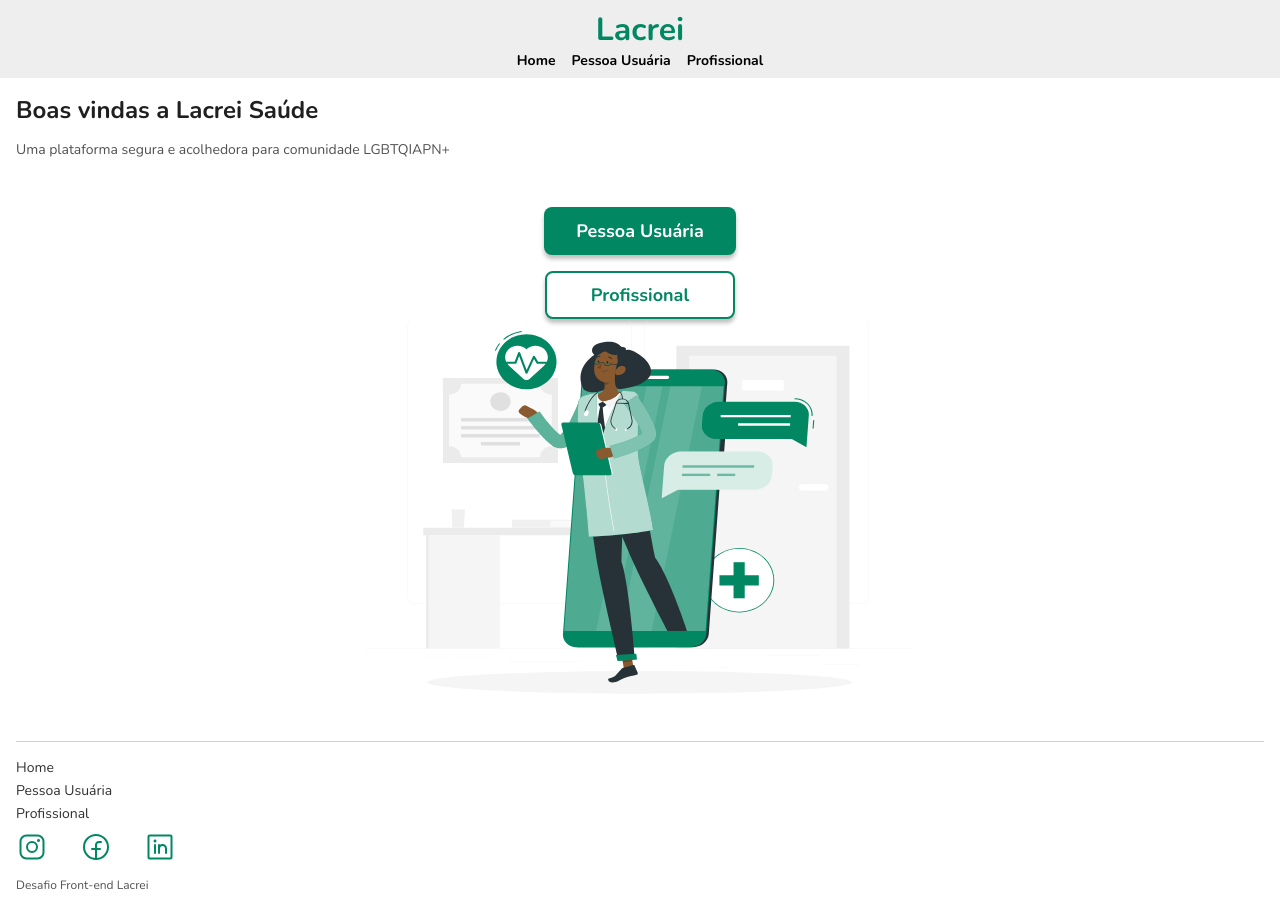
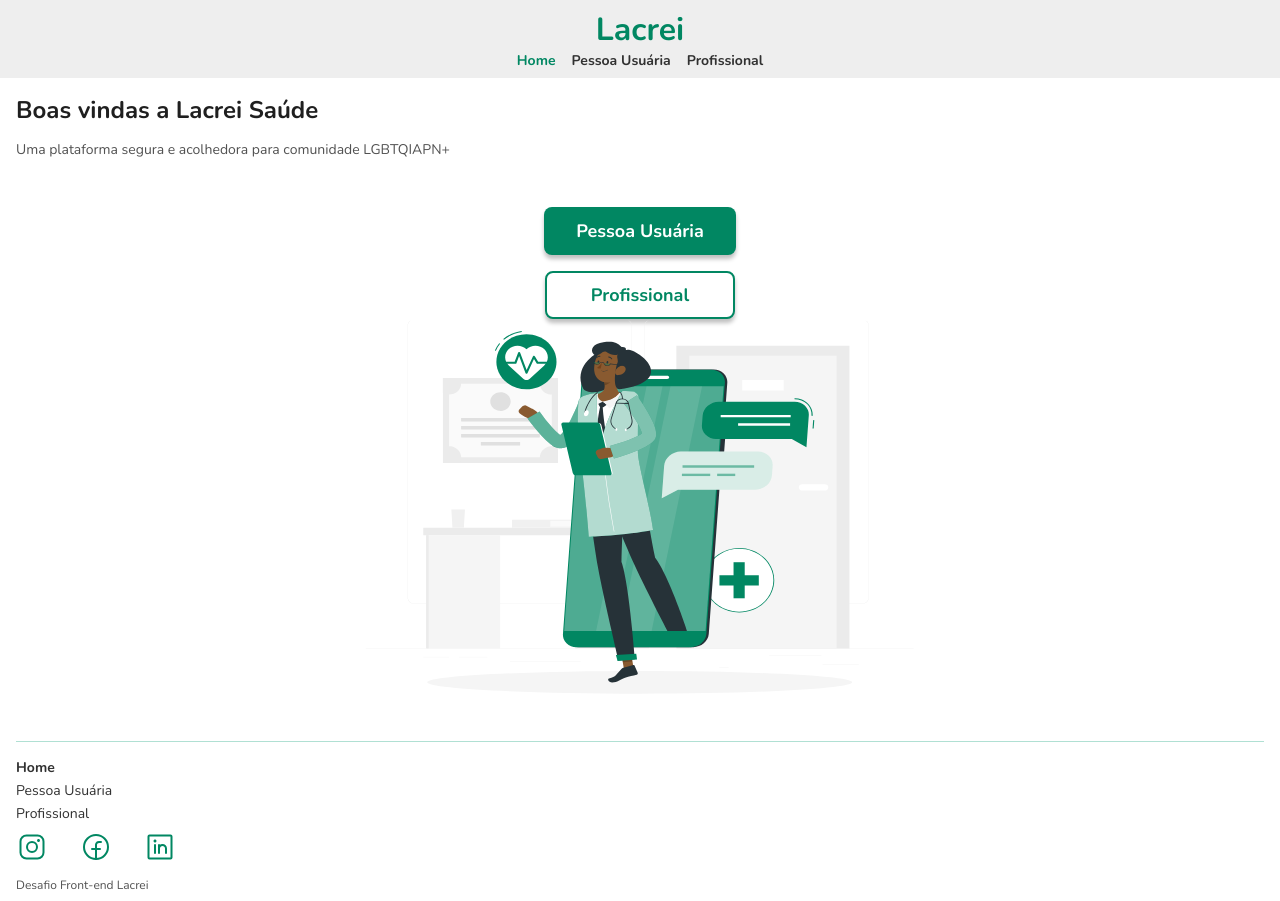
Before and after one commit to israelnazareth/desafio-lacrei-frontend, a Next.js app: page / in a window 1280 px wide. Built offline with nearby package versions, Linux system fonts and the light colour scheme.

Commit message:
feat: make selected path logic & hovers

```diff
--- a/src/components/Footer/index.tsx
+++ b/src/components/Footer/index.tsx
@@ -1,5 +1,5 @@
-import { FooterContainer, FooterLinks, FooterSocials, FooterChallenge } from './styles';
-
+import { useEffect, useState } from 'react';
+import { useRouter } from 'next/router';
 import Link from 'next/link';
 import Image from 'next/image';
 
@@ -7,14 +7,39 @@ import InstagramLogo from '../../assets/icons/InstagramLogo.svg';
 import FacebookLogo from '../../assets/icons/FacebookLogo.svg';
 import LinkedinLogo from '../../assets/icons/LinkedinLogo.svg';
 
+import { FooterContainer, FooterLinks, FooterSocials, FooterChallenge } from './styles';
+
 export default function Header() {
+  const router = useRouter();
+  const [pathname, setPathname] = useState(router.pathname);
+
+  useEffect(() => {
+    setPathname(router.pathname)
+  }, [router.pathname]);
+
+  const paths = {
+    home: '/',
+    user: '/pessoa-usuaria',
+    prof: '/profissional',
+  }
+
+  function selectedPath(path: string) {
+    return pathname === path ? 'selected' : '';
+  }
+
   return (
     <>
       <FooterContainer>
         <FooterLinks>
-          <Link href="/">Home</Link>
-          <Link href="/pessoa-usuaria">Pessoa Usuária</Link>
-          <Link href="/profissional">Profissional</Link>
+          <Link href={paths.home} className={selectedPath(paths.home)}>
+            Home
+          </Link>
+          <Link href={paths.user} className={selectedPath(paths.user)}>
+            Pessoa Usuária
+          </Link>
+          <Link href={paths.prof} className={selectedPath(paths.prof)}>
+            Profissional
+          </Link>
         </FooterLinks>
         <FooterSocials>
           <Link href="https://www.instagram.com/lacrei.saude">
--- a/src/components/Footer/styles.ts
+++ b/src/components/Footer/styles.ts
@@ -20,6 +20,15 @@ export const FooterLinks = styled.div`
     color: #313131;
     text-decoration: none;
     font-size: 0.875rem;
+    transition: all 0.2s ease 0s;
+
+    &:hover {
+      opacity: 0.7;
+    }
+  }
+
+  .selected {
+    font-weight: bold;
   }
 `
 
--- a/src/components/Header/index.tsx
+++ b/src/components/Header/index.tsx
@@ -1,14 +1,40 @@
-import { HeaderContainer, HeaderNav } from './styles';
+import { useEffect, useState } from 'react';
+import { useRouter } from 'next/router';
 import Link from 'next/link';
 
+import { HeaderContainer, HeaderNav } from './styles';
+
 export default function Header() {
+  const router = useRouter();
+  const [pathname, setPathname] = useState(router.pathname);
+
+  useEffect(() => {
+    setPathname(router.pathname)
+  }, [router.pathname]);
+
+  const paths = {
+    home: '/',
+    user: '/pessoa-usuaria',
+    prof: '/profissional',
+  }
+
+  function selectedPath(path: string) {
+    return pathname === path ? 'selected' : '';
+  }
+
   return (
     <HeaderContainer>
       <Link href='/'>Lacrei</Link>
       <HeaderNav>
-        <Link href="/">Home</Link>
-        <Link href="/pessoa-usuaria">Pessoa Usuária</Link>
-        <Link href="/profissional">Profissional</Link>
+        <Link href={paths.home} className={selectedPath(paths.home)}>
+          Home
+        </Link>
+        <Link href={paths.user} className={selectedPath(paths.user)}>
+          Pessoa Usuária
+        </Link>
+        <Link href={paths.prof} className={selectedPath(paths.prof)}>
+          Profissional
+        </Link>
       </HeaderNav>
     </HeaderContainer>
   )
--- a/src/components/Header/styles.ts
+++ b/src/components/Header/styles.ts
@@ -13,6 +13,11 @@ export const HeaderContainer = styled.header`
     color: #018762;
     font-weight: 700;
     font-size: 2rem;
+    transition: all 0.2s ease 0s;
+
+    &:hover {
+      opacity: 0.7;
+    }
   }
 `;
 
@@ -23,9 +28,20 @@ export const HeaderNav = styled.nav`
   gap: 1rem;
 
   a {
-    color: #000;
+    color: #313131;
     text-decoration: none;
     font-weight: 700;
     font-size: 0.875rem;
+    transition: all 0.2s ease 0s;
+
+    &:hover {
+      opacity: 0.7;
+    }
+  }
+
+
+
+  .selected {
+    color: #018762;
   }
 `;
```
